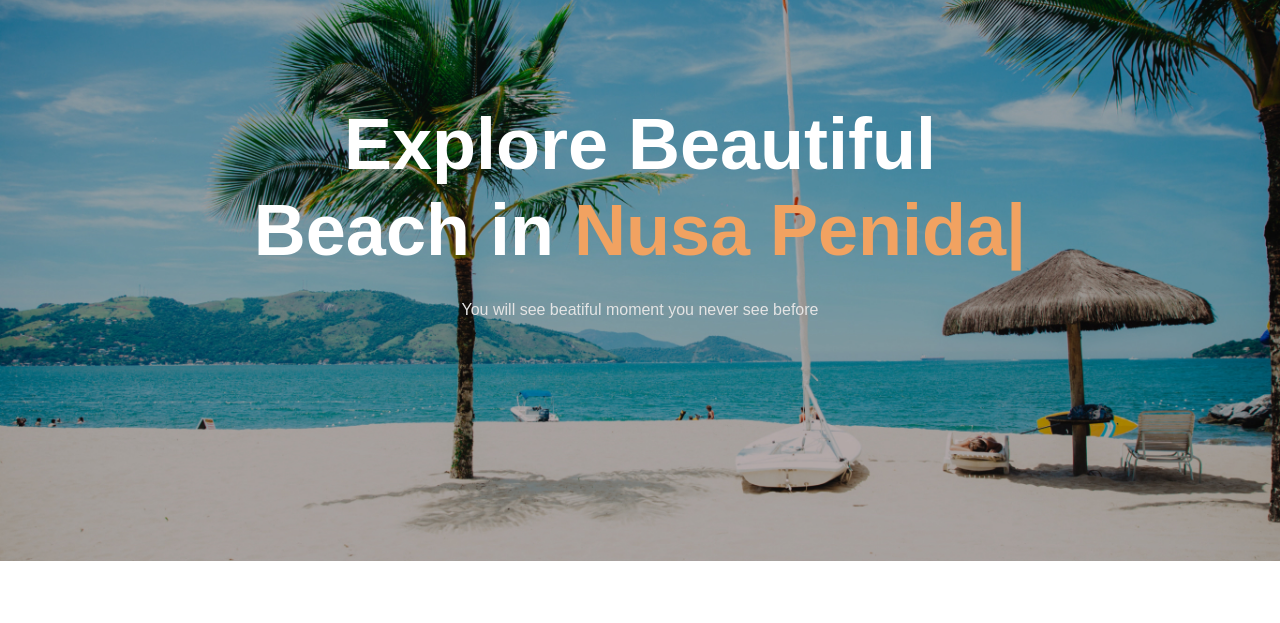
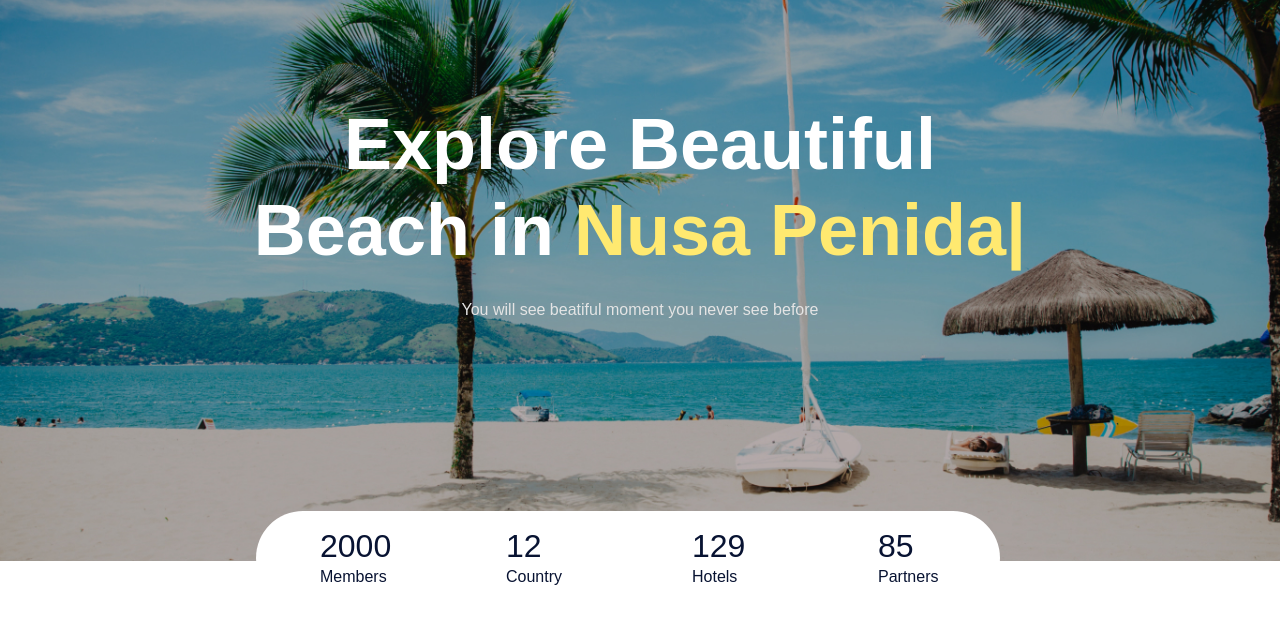
Before and after one commit to raihanromzi/abp-atbeach, a plain HTML site: page index.html in a window 1280 px wide. Shown: the part 95-718 px from the top of the page. Drawn offline with nearby package versions, Linux system fonts and the light colour scheme; a web font is replaced by a local one.

Commit message:
finish stats

```diff
--- a/frontend/styles/main.scss
+++ b/frontend/styles/main.scss
@@ -7,8 +7,8 @@ body {
 // Navbar
 .navbar-brand {
     img {
-        max-height: 52px;
-        max-width: 121px;
+        height: 52px;
+        width: 121px;
     }
 }
 
@@ -31,8 +31,8 @@ body {
 .btn-login {
     background-color: #081332;
     color: #ffffff;
-    width: 185px;
-    height: 52px;
+    width: 180px;
+    height: 48px;
     border-radius: 42px;
     &:hover {
         background-color: #1d2d59;
@@ -62,5 +62,34 @@ header {
 }
 
 span {
-    color: #f1a261;
+    color: #ffe970;
 }
+
+//Statistics
+.section-stats {
+    margin-top: -50px;
+    border-radius: 88px;
+    .stat-detail {
+        padding-top: 16px;
+        background-color: #ffffff;
+        padding-left: 64px;
+        padding-right: 64px;
+    }
+    h2 {
+        font-size: 32px;
+        font-weight: 500;
+        margin-bottom: 0px;
+    }
+    p {
+        font-size: 16px;
+        font-weight: lighter;
+    }
+    .rounded-start {
+        border-bottom-left-radius: 88px !important;
+        border-top-left-radius: 88px !important;
+    }
+    .rounded-end {
+        border-top-right-radius: 88px !important;
+        border-bottom-right-radius: 88px !important;
+    }
+}
--- a/index.html
+++ b/index.html
@@ -67,6 +67,32 @@
         </div>
     </div>
 
+    <!-- Statistics -->
+    <div class="container">
+        <main>
+            <div class="row">
+                <section class="section-stats row justify-content-center" id="stats">
+                    <div class="col-3 col-md-2 stat-detail rounded-start">
+                        <h2>2000</h2>
+                        <p>Members</p>
+                    </div>
+                    <div class="col-3 col-md-2 stat-detail">
+                        <h2>12</h2>
+                        <p>Country</p>
+                    </div>
+                    <div class="col-3 col-md-2 stat-detail">
+                        <h2>129</h2>
+                        <p>Hotels</p>
+                    </div>
+                    <div class="col-3 col-md-2 stat-detail rounded-end">
+                        <h2>85</h2>
+                        <p>Partners</p>
+                    </div>
+                </section>
+            </div>
+        </main>
+    </div>
+
     <br />
     <br />
     <br />
```
Also changed, not shown: frontend/styles/main.css, 1 other file.
